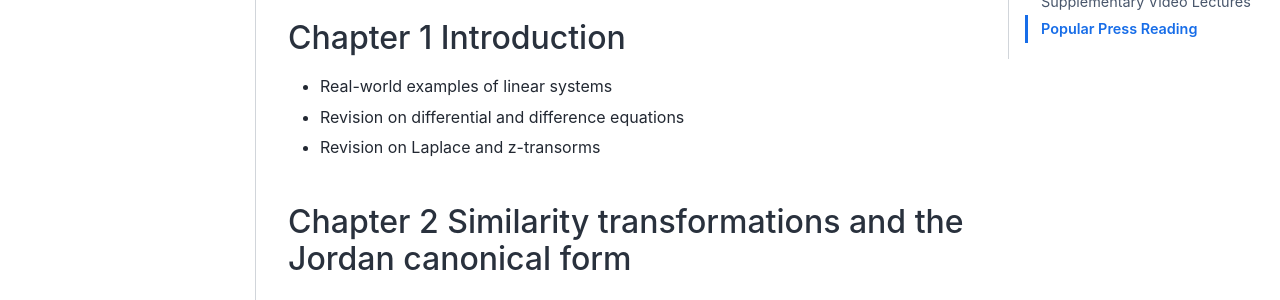
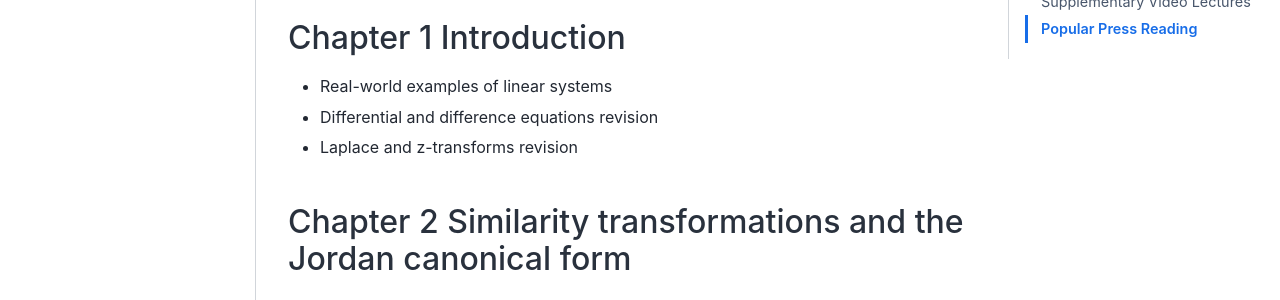
Before and after one commit to jjcrofts77/Linear-Systems-MATH30451, a Jupyter Book: the page built from intro.md, in a window 1280 px wide and 900 px high. Shown: the part 425-725 px from the top of the window. Built offline with Jupyter Book 1.0.4 settings and Sphinx 7.4.7 and the Sphinx Book theme 1.1.4, drawn with Linux system fonts in a browser that asks for light colours; pages that are not in the unit, such as notebooks, are missing from menus.

Commit message:
Update intro.md

```diff
--- a/intro.md
+++ b/intro.md
@@ -12,8 +12,8 @@ control theory will be given, with emphasis on stability and feedback.
 
 ### Chapter 1 Introduction
    - Real-world examples of linear systems
-   - Revision on differential and difference equations
-   - Revision on Laplace and z-transorms
+   - Differential and difference equations revision
+   - Laplace and z-transforms revision
 
 ### Chapter 2 Similarity transformations and the Jordan canonical form
    - Similarity transformations and diagonalisation
```
